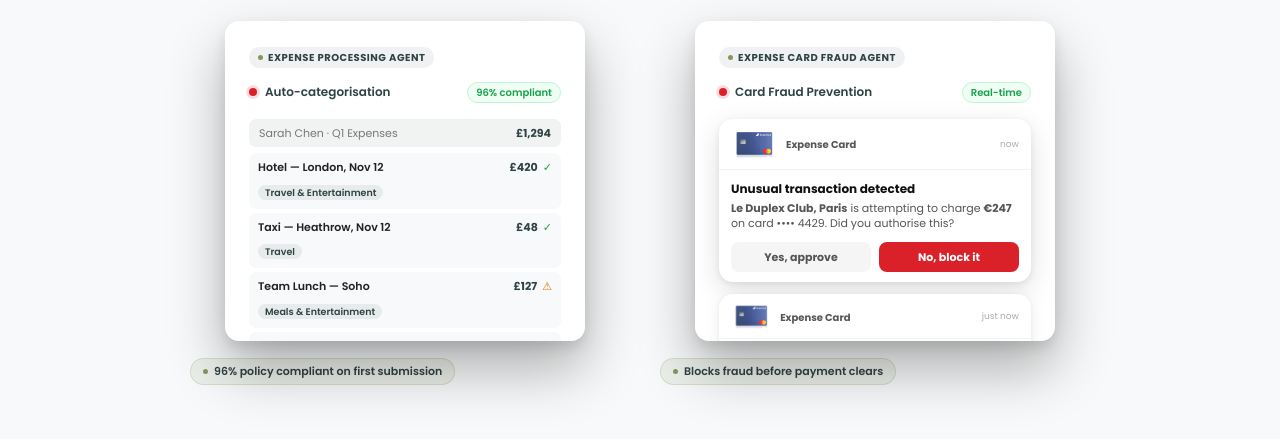
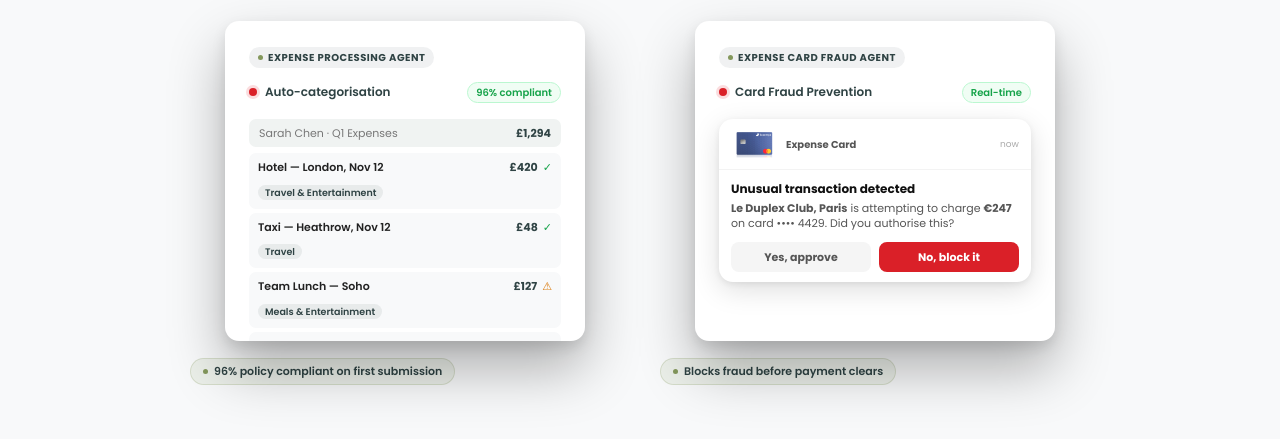
Before and after one commit to gableend/MediusAI, a Next.js app: page /ai in a window 1280 px wide. Shown: the part 2692-3131 px from the top of the page. Built offline with nearby package versions, Linux system fonts and the light colour scheme.

Commit message:
Remove resolved outcome notification from Expense Card Fraud Agent
Co-Authored-By: Claude Sonnet 4.6 <noreply@anthropic.com>

```diff
--- a/src/components/CardComponents.tsx
+++ b/src/components/CardComponents.tsx
@@ -2507,36 +2507,6 @@ export function AgentExpenseFraudCard({ active, exit, variant = "compact" }: Car
         </div>
       </div>
 
-      {/* Full variant: resolved outcome notification */}
-      {variant === "full" && (
-        <div style={{
-          background: "white", borderRadius: "14px",
-          boxShadow: "0 4px 16px rgba(0,0,0,0.08), 0 1px 4px rgba(0,0,0,0.05)",
-          overflow: "hidden",
-          opacity: active ? 1 : 0, transition: "opacity 0.35s ease 0.45s",
-        }}>
-          <div style={{
-            display: "flex", alignItems: "center", gap: "8px",
-            padding: "9px 12px 7px", borderBottom: "1px solid #f3f3f3",
-          }}>
-            <img src="/images/expensya-card.png" alt="" style={{ height: "28px", width: "auto" }} />
-            <span style={{ fontSize: "10px", fontWeight: 700, color: "#555", flex: 1 }}>Expense Card</span>
-            <span style={{ fontSize: "9px", color: "#aaa" }}>just now</span>
-          </div>
-          <div style={{ padding: "9px 12px", display: "flex", alignItems: "center", gap: "8px" }}>
-            <div style={{
-              width: "24px", height: "24px", borderRadius: "50%", flexShrink: 0,
-              background: "rgba(132,152,92,0.12)", display: "flex", alignItems: "center", justifyContent: "center",
-            }}>
-              <span style={{ fontSize: "12px", color: MOSS }}>✓</span>
-            </div>
-            <div>
-              <div style={{ fontSize: "11px", fontWeight: 700, color: "#111" }}>Card blocked · Transaction declined</div>
-              <div style={{ fontSize: "10px", color: "#aaa" }}>•••• 4429 temporarily frozen. Fraud case opened.</div>
-            </div>
-          </div>
-        </div>
-      )}
     </div>
   );
 }
```
